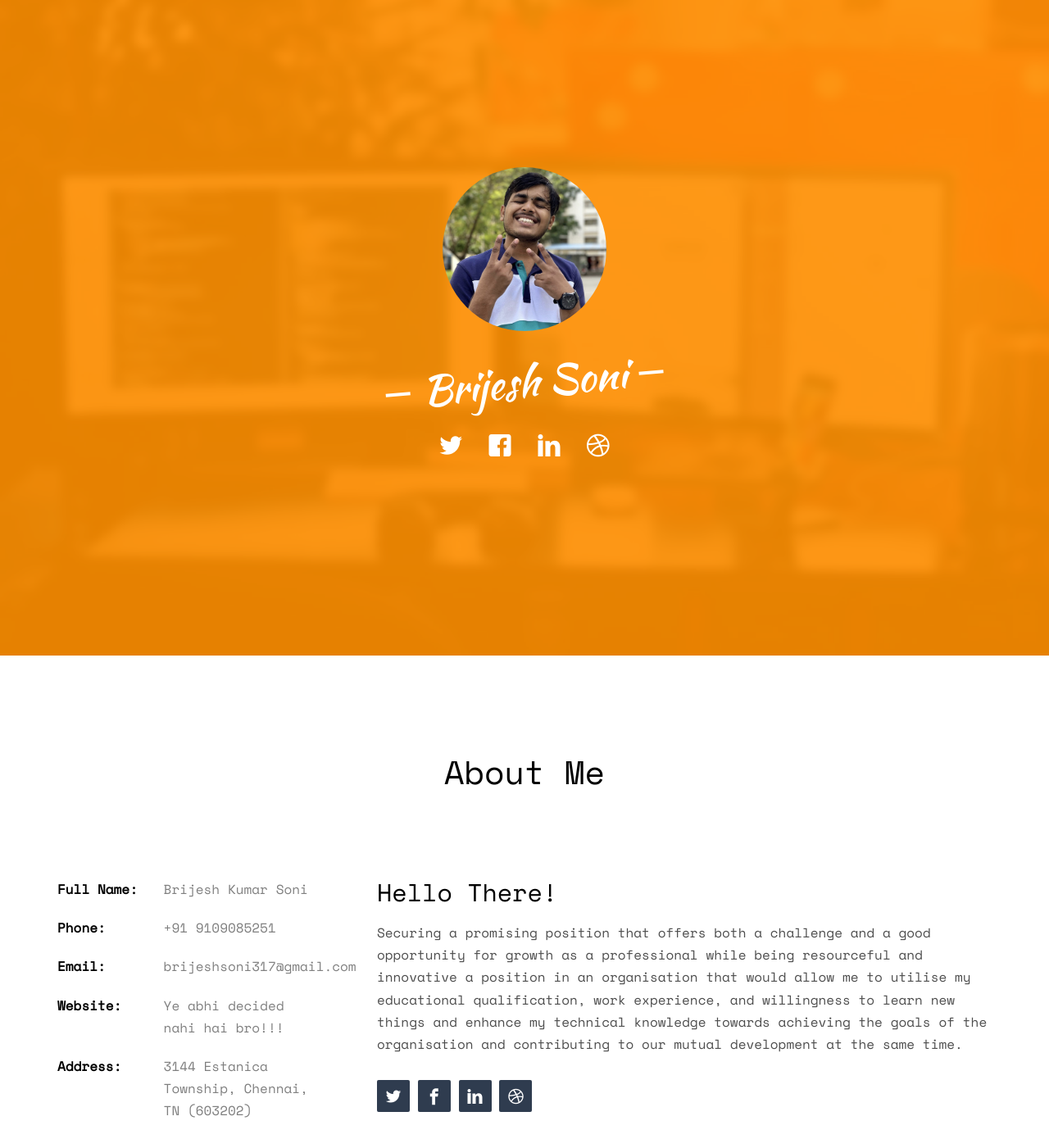
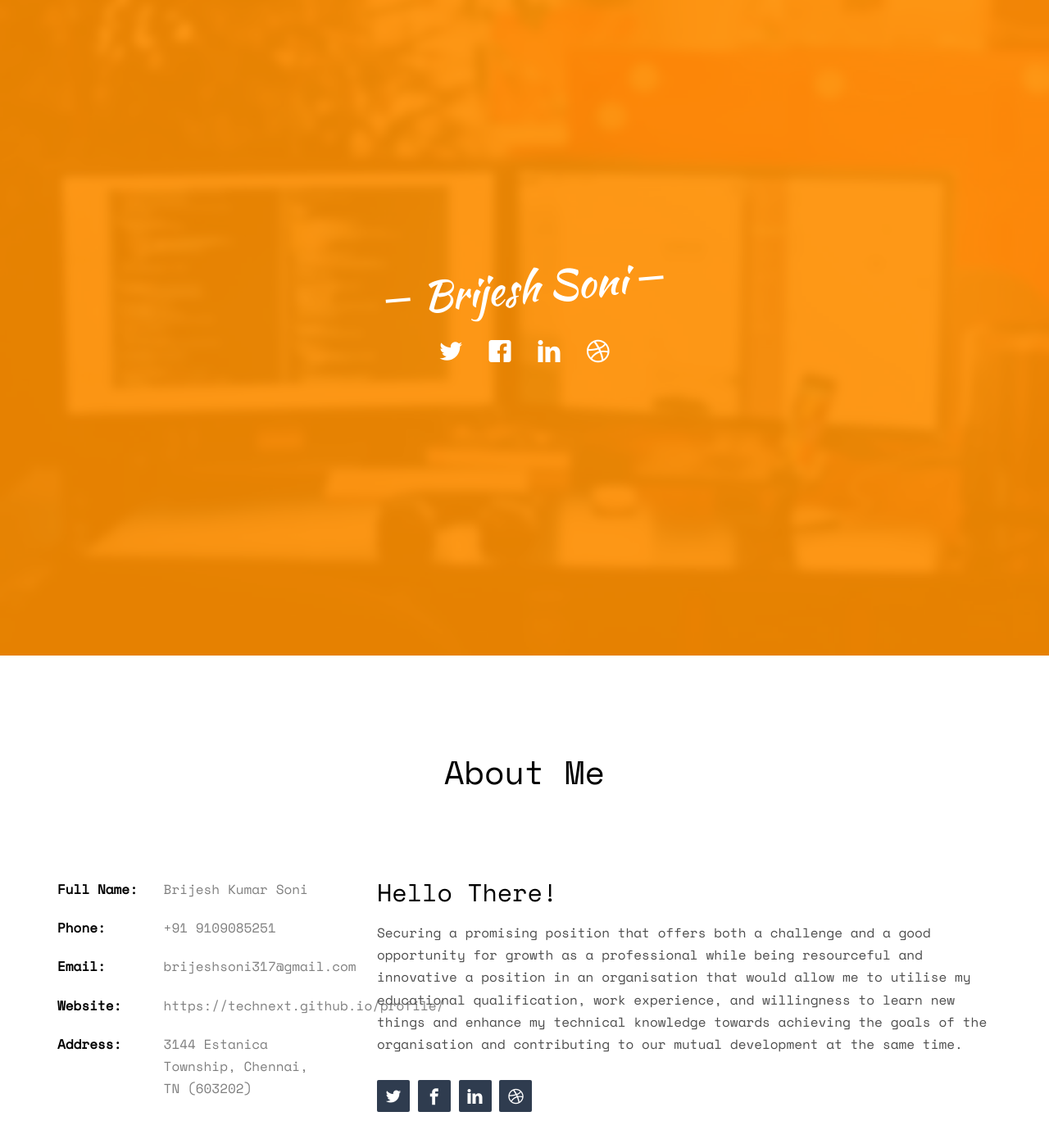
Before and after one commit to brije5h/Portfolio, a plain HTML site: page index.html in a window 1280 px wide. Shown: the top 1390 px of the page at 82% size. Drawn offline with nearby package versions, Linux system fonts and the light colour scheme; some packages are replaced by stand-ins of ours; no server answers; files whose address does not match are found by name.

Commit message:
Update index.html

```diff
--- a/index.html
+++ b/index.html
@@ -67,7 +67,7 @@
 				<div class="col-md-8 col-md-offset-2 text-center">
 					<div class="display-t js-fullheight">
 						<div class="display-tc js-fullheight animate-box" data-animate-effect="fadeIn">
-							<div class="profile-thumb" style="background: url(images/user-3.jpg);"></div>
+							<!-- <div class="profile-thumb" style="background: url(images/user-3.jpg);"></div> -->
 							<h1><span>Brijesh Soni</span></h1>
 							<h3><span></span></h3>
 							<p>
@@ -98,7 +98,7 @@
 						<li><span class="first-block">Full Name:</span><span class="second-block">Brijesh Kumar Soni</span></li>
 						<li><span class="first-block">Phone:</span><span class="second-block">+91 9109085251</span></li>
 						<li><span class="first-block">Email:</span><span class="second-block">brijeshsoni317@gmail.com</span></li>
-						<li><span class="first-block">Website:</span><span class="second-block">Ye abhi decided nahi hai bro!!!</span></li>
+						<li><span class="first-block">Website:</span><span class="second-block">https://technext.github.io/profile/</span></li>
 						<li><span class="first-block">Address:</span><span class="second-block">3144 Estanica Township, Chennai, TN (603202)  </span></li>
 					</ul>
 				</div>
```
